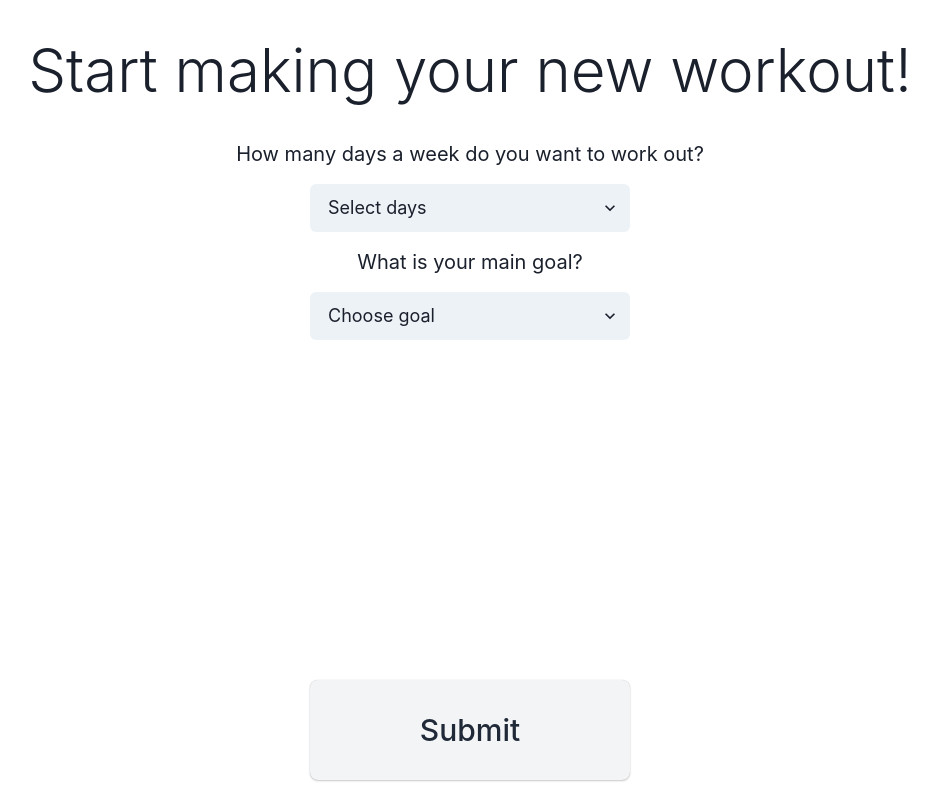
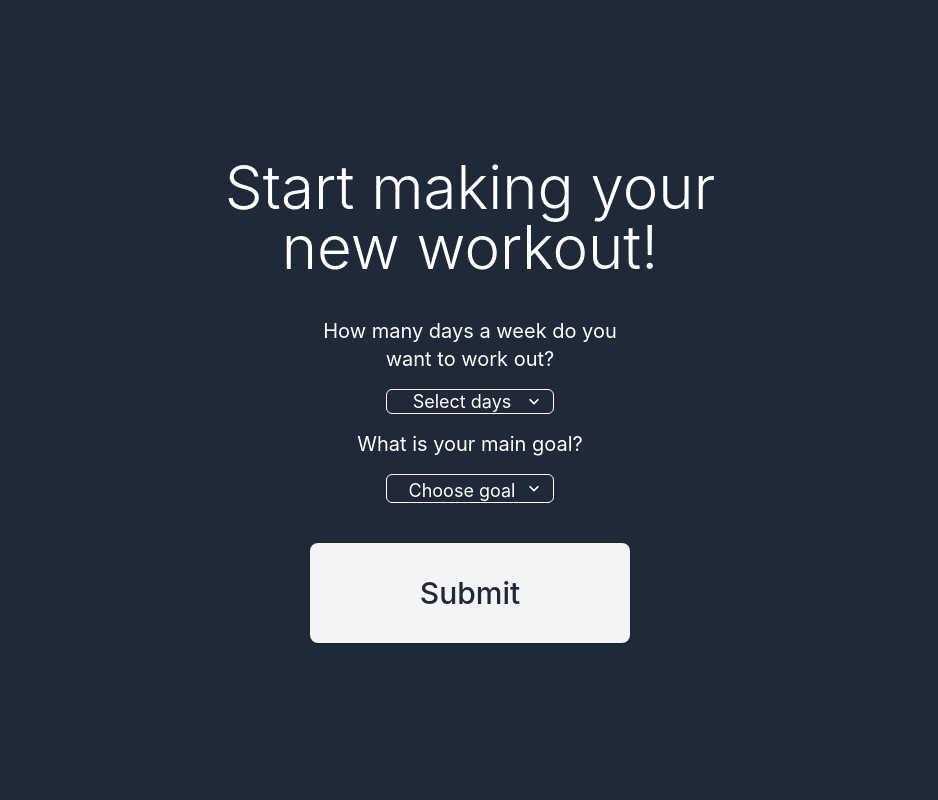
Before and after one commit to Oasis-NEU/f24-group28, a React (Vite) app: page /intro in a window 1280 px wide. Shown: the whole page, without its empty margins (170-1108 px from the left). Built offline with nearby package versions, Linux system fonts and the light colour scheme; a web font is replaced by a local one.

Commit message:
ui better

```diff
--- a/src/components/dayDropdown.jsx
+++ b/src/components/dayDropdown.jsx
@@ -13,13 +13,22 @@ function DayDropdown() {
         //console.log(event.target.value);
     }
     return (
-        <div className = "w-1/4">
-        <Select id = "DayDropdownInput" placeholder="Select days" size="lg" variant="filled" onChange = {handleChange}>
-            {dayOptions.map((value, index) => {
-                return <option value={index+1}>{value}</option>
+        <div className="w-1/4">
+            <Select
+                id="DayDropdownInput"
+                placeholder="Select days"
+                size="lg"
+                variant="unstyled"
+                onChange={handleChange}
+                className="bg-transparent text-white border border-white p-2 rounded pl-4"
+                style={{ textAlign: 'center', paddingLeft: '1rem', paddingTop: '1px' }}
+            >
+                {dayOptions.map((value, index) => {
+                    return <option key={index} value={index+1} className="bg-gray-800 text-white text-center">{value}</option>
                 })}
-                </Select>
-                </div>
+            </Select>
+        </div>
     )
 }
+
 export default DayDropdown;
--- a/src/components/goalDropdown.jsx
+++ b/src/components/goalDropdown.jsx
@@ -8,14 +8,21 @@ const goalOptions=[
 
 function GoalDropdown () {
     return (
-        <div className = "w-1/4">
-        <Select id = "GoalDropdownInput" placeholder='Choose goal' size='lg' variant='filled'>
-            {goalOptions.map((value,index)=>{
-                return <option value={index+1}>{value}</option>
+        <div className="w-1/4">
+            <Select
+                id="GoalDropdownInput"
+                placeholder="Choose goal"
+                size="lg"
+                variant="unstyled"
+                className="bg-transparent text-white border border-white p-2 rounded pl-4"
+                style={{ textAlign: 'center', paddingLeft: '1rem', paddingTop: '5px' }}
+            >
+                {goalOptions.map((value, index) => {
+                    return <option key={index} value={index+1} className="bg-gray-800 text-white text-center">{value}</option>
                 })}
-                </Select>
-                </div>
-                )
-            }
+            </Select>
+        </div>
+    )
+}
 
 export default GoalDropdown;
--- a/src/components/table.jsx
+++ b/src/components/table.jsx
@@ -61,7 +61,11 @@ function WorkoutTable({ dayData }) {
   console.log('Final tableData:', tableData); // Log the final flattened table data
 
   return (
-    <Box>
+    <div className="flex flex-col items-center justify-center min-h-screen bg-gray-800 text-white">
+      <div className="text-center mb-8">
+        <h1 className="text-2xl font-bold">Workout Plan</h1>
+      </div>
+      <Box className="w-full max-w-4xl">
         <Table variant="simple">
           <Thead>
             <Tr borderBottom="2px solid" borderColor="gray.400">
@@ -72,7 +76,12 @@ function WorkoutTable({ dayData }) {
             </Tr>
           </Thead>
           <Tbody>
-          {tableData.map((row, index) => (
+            {tableData.length === 0 ? (
+              <Tr>
+                <Td colSpan="4" textAlign="center">No data available</Td>
+              </Tr>
+            ) : (
+              tableData.map((row, index) => (
                 <Tr
                   key={index}
                   borderBottom={row.isLastInDay ? '2px solid' : '1px solid'}
@@ -83,10 +92,12 @@ function WorkoutTable({ dayData }) {
                   <Td>{row.sets}</Td>
                   <Td>{row.reps}</Td>
                 </Tr>
-          ))}
+              ))
+            )}
           </Tbody>
         </Table>
       </Box>
+    </div>
   );
 }
 
--- a/src/components/workoutButton.jsx
+++ b/src/components/workoutButton.jsx
@@ -7,7 +7,7 @@ function WorkoutButton() {
         console.log(cookies.input)
     }
     return (
-        <button type="button" className = "p-8 bg-gray-100 text-gray-800 text-3xl w-80" onClick = {handleClick}>Submit</button>
+        <button type="button" className = "p-8 bg-gray-100 text-gray-800 text-xl w-80" onClick = {handleClick}>Submit</button>
     );
   }
   export default WorkoutButton;
--- a/src/pages/Workout.jsx
+++ b/src/pages/Workout.jsx
@@ -13,8 +13,10 @@ function Workout() {
   // console.log('Recommended Data:', recommendedData);
   console.log('Personalized Data:', personalizedData);
   return (
-    <div>
-      <WorkoutTable dayData={personalizedData} />
+    <div className="flex items-center justify-center min-h-screen bg-gray-800 text-white">
+      <div className="w-full max-w-4xl flex justify-center">
+        <WorkoutTable dayData={personalizedData} />
+      </div>
     </div>
   );
 }
--- a/src/pages/intro.jsx
+++ b/src/pages/intro.jsx
@@ -26,24 +26,28 @@ function Intro() {
     )
 
     return (
-    <>
-      <div className = "w-full">
-        <Title></Title>
-        <Stack spacing={4} className = "flex items-center">
-        <h1 className = "text-xl w-1/2 text-center">
+      <div className="w-full min-h-screen bg-gray-800 text-white flex items-center justify-center">
+          <div className="w-full max-w-2xl">
+              <Title />
+              <Stack spacing={4} className="flex items-center">
+                  <h1 className="text-xl w-1/2 text-center">
                       How many days a week do you want to work out?
                   </h1>
-       <DayDropdown></DayDropdown>
-            <h1 className = "text-xl">
+                  <DayDropdown />
+                  <h1 className="text-xl">
                       What is your main goal?
                   </h1>
-        <GoalDropdown></GoalDropdown>
+                  <GoalDropdown />
               </Stack>
-        <div className = "h-1/2 flex justify-center m-10">
-        <div className = "flex items-end"> <Link to="/workout" relative="path"><Button setCookie = {setCookie}></Button></Link></div>
+              <div className="h-1/2 flex justify-center m-10">
+                  <div className="flex items-end">
+                      <Link to="/workout" relative="path">
+                          <Button setCookie={setCookie} size = "sm"/>
+                      </Link>
                   </div>
               </div>
-</>
+          </div>
+      </div>
   );
 }
 
```
Lines whose indentation alone changed are shown as unchanged.
